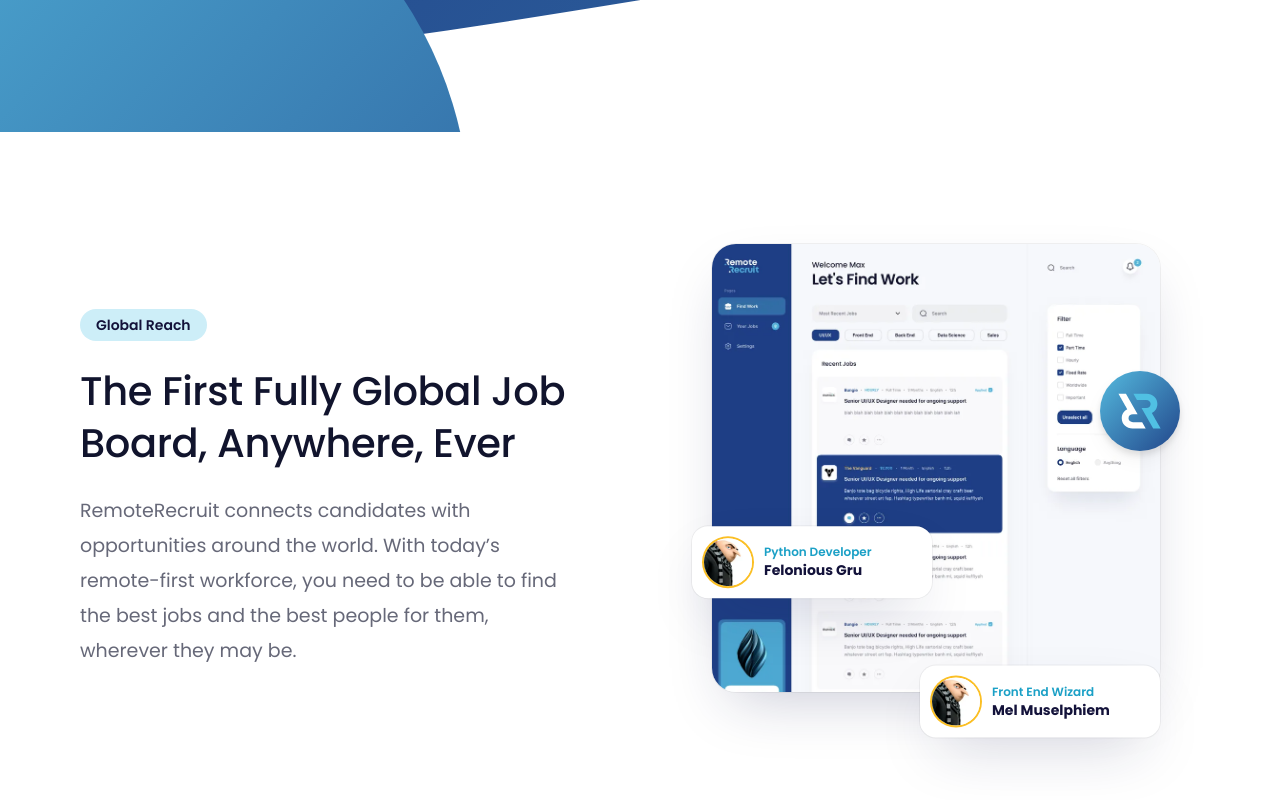
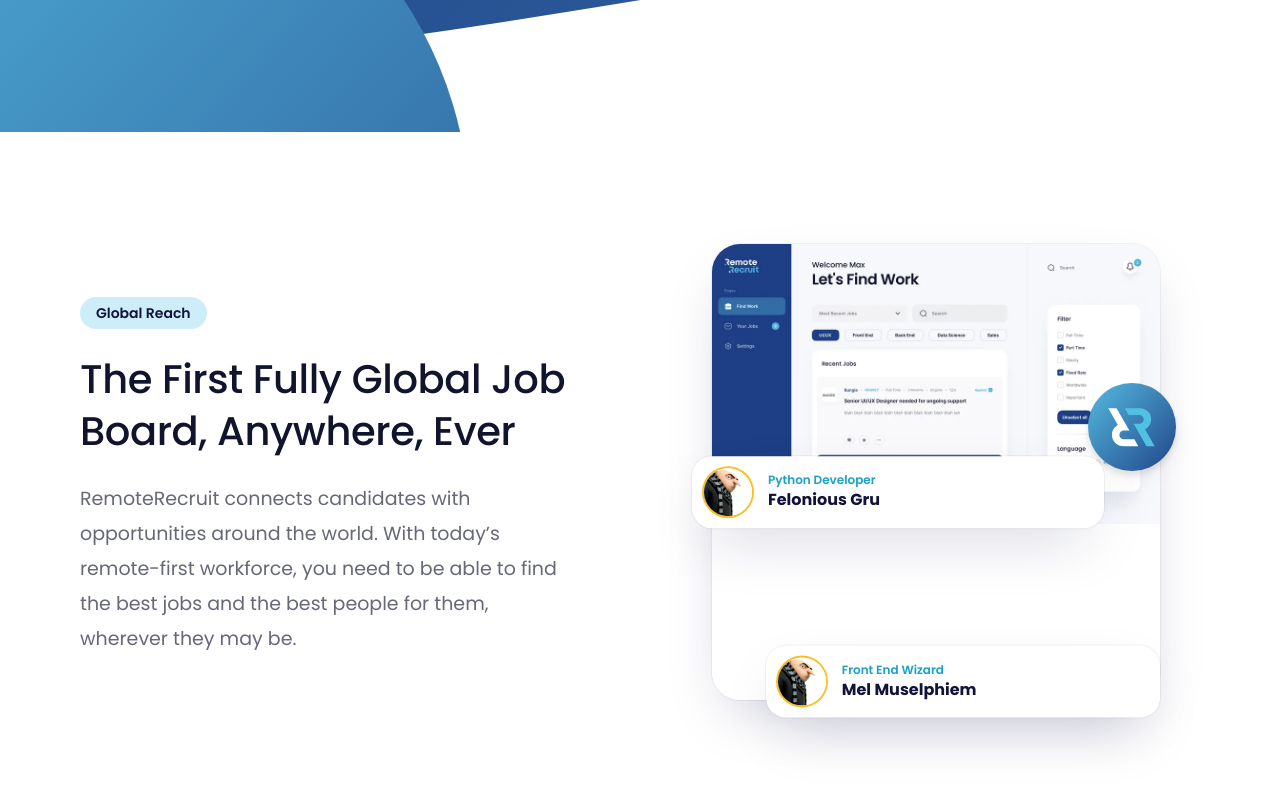
Before and after one commit to Shahin-Sheikh/RemoteRecruit-Home-Page-FrontEnd, a React (Vite) app: page / in a window 1280 px wide. Shown: the part 572-1372 px from the top of the page. Built offline with nearby package versions, Linux system fonts and the light colour scheme.

Commit message:
Global Reach cart: dashboard fills top half of white card
- help_image is a rounded cover in the top of the white card; bottom half is
  white, with the monogram and floating cards overlapping the boundary
  (was using the image for the full card)

```diff
--- a/src/components/mockups/GlobalReachVisual.jsx
+++ b/src/components/mockups/GlobalReachVisual.jsx
@@ -5,7 +5,7 @@
 function PersonCard({ role, name, className = '' }) {
   return (
     <div
-      className={`flex items-center gap-3 rounded-2xl bg-white p-3 pr-6 shadow-card ring-1 ring-black/5 ${className}`}
+      className={`flex items-center gap-4 rounded-[20px] bg-white p-3 pr-6 shadow-card ring-1 ring-black/5 ${className}`}
     >
       <span className="h-12 w-12 shrink-0 overflow-hidden rounded-full ring-2 ring-amber-400">
         <img
@@ -20,41 +20,46 @@
       </span>
       <div className="leading-tight">
         <p className="text-xs font-semibold text-brand-600">{role}</p>
-        <p className="text-sm font-bold text-ink">{name}</p>
+        <p className="text-base font-bold text-ink">{name}</p>
       </div>
     </div>
   )
 }
 
 /**
- * Global Reach illustration: the real "Let's Find Work" dashboard export with
- * the brand monogram and two floating candidate cards overlaid (matching Figma).
+ * Global Reach illustration. A white card whose top half is the real
+ * "Let's Find Work" dashboard (rounded cover) and bottom half is plain white,
+ * with the brand monogram and two floating candidate cards overlapping it.
  */
 export default function GlobalReachVisual() {
   return (
-    <div className="relative mx-auto w-full max-w-md pb-10" aria-hidden="true">
+    <div className="relative mx-auto w-full max-w-md pb-2" aria-hidden="true">
+      {/* White card: dashboard cover on top, white space below */}
+      <div className="overflow-hidden rounded-[28px] bg-white shadow-card ring-1 ring-black/5">
         <LazyImage
           src="/avatars/help_image.webp"
           alt=""
           width={940}
           height={1066}
-        wrapperClassName="block aspect-square overflow-hidden rounded-3xl shadow-card ring-1 ring-black/5"
+          wrapperClassName="block aspect-[16/10] w-full"
           className="h-full w-full object-cover object-top"
         />
+        <div className="h-44 w-full bg-white" />
+      </div>
 
-      {/* Brand monogram */}
-      <Monogram className="absolute -right-5 top-[26%] h-20 w-20 drop-shadow-lg" />
+      {/* Brand monogram on the right edge */}
+      <Monogram className="absolute -right-4 top-[30%] h-[88px] w-[88px] drop-shadow-lg" />
 
-      {/* Floating candidate cards */}
+      {/* Floating candidate cards overlapping the dashboard / white boundary */}
       <PersonCard
         role="Python Developer"
         name="Felonious Gru"
-        className="absolute -left-5 top-[58%] w-60 animate-float"
+        className="absolute -left-5 top-[46%] w-[92%] animate-float"
       />
       <PersonCard
         role="Front End Wizard"
         name="Mel Muselphiem"
-        className="absolute -bottom-2 right-0 w-60 animate-float [animation-delay:1.5s]"
+        className="absolute -bottom-3 right-0 w-[88%] animate-float [animation-delay:1.5s]"
       />
     </div>
   )
```
Lines whose indentation alone changed are shown as unchanged.
